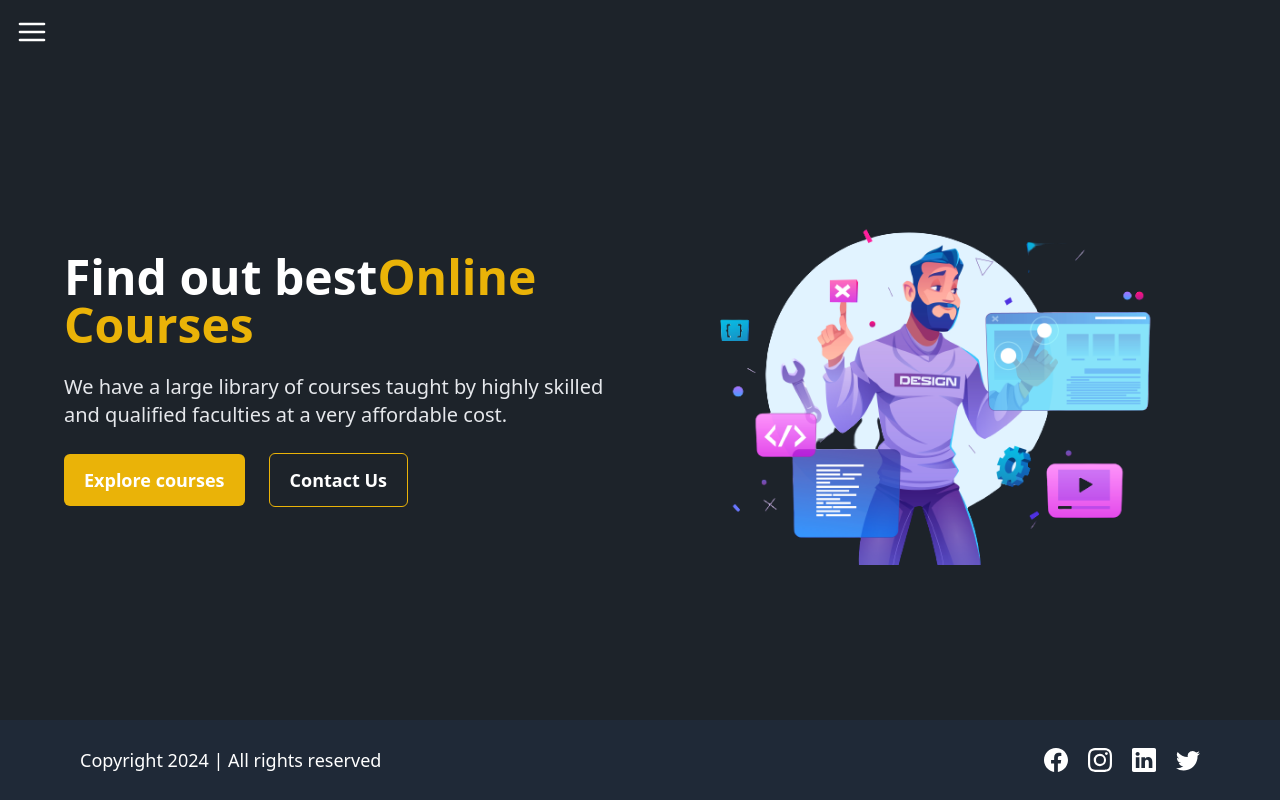
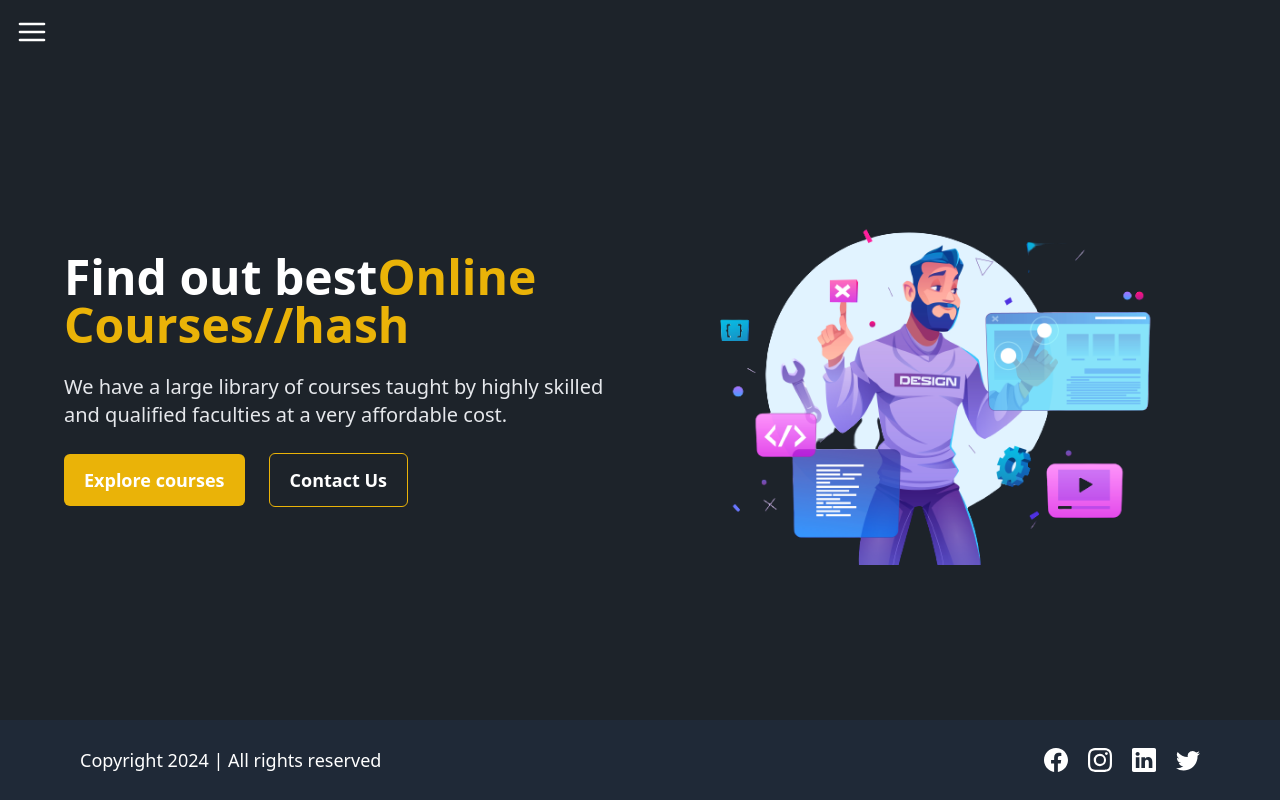
Before and after one commit to jatinprime/LMS-Proj_frontend, a React (Vite) app: page / in a window 1280 px wide. Built offline with nearby package versions, Linux system fonts and the light colour scheme.

Commit message:
commented

```diff
--- a/src/Pages/HomePage.jsx
+++ b/src/Pages/HomePage.jsx
@@ -13,6 +13,7 @@ function HomePage() {
                         <span className="text-yellow-500 font-bold">
                             Online Courses
                             {/* 420 courses */}
+                            //hash
                         </span>
                     </h1>
                     <p className="text-xl text-gray-200">
```
